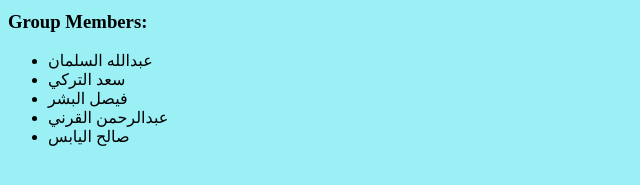
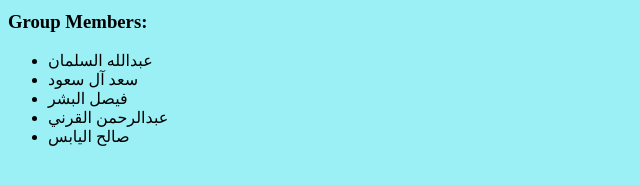
Before and after one commit to clickednebula3/SchoolCode, a plain HTML site: page pages/credits.html in a window 1280 px wide. Shown: the part 233-418 px from the top of the page, 0-640 px from the left. Drawn offline with Linux system fonts and the light colour scheme.

Commit message:
Update credits.html
fixed an error in naming

```diff
--- a/pages/credits.html
+++ b/pages/credits.html
@@ -16,7 +16,7 @@
         <h3>Group Members:</h3>
         <ul>
             <li>عبدالله السلمان</li>
-            <li>سعد التركي</li>
+            <li>سعد آل سعود</li>
             <li>فيصل البشر</li>
             <li>عبدالرحمن القرني</li>
             <li>صالح اليابس</li>
```
